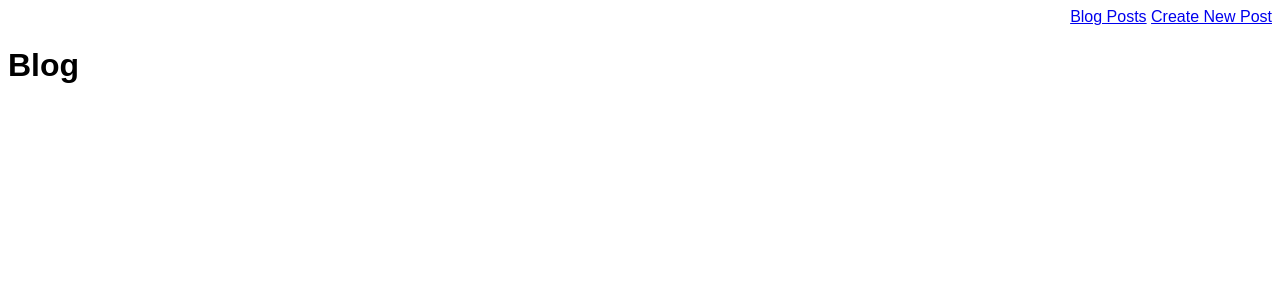
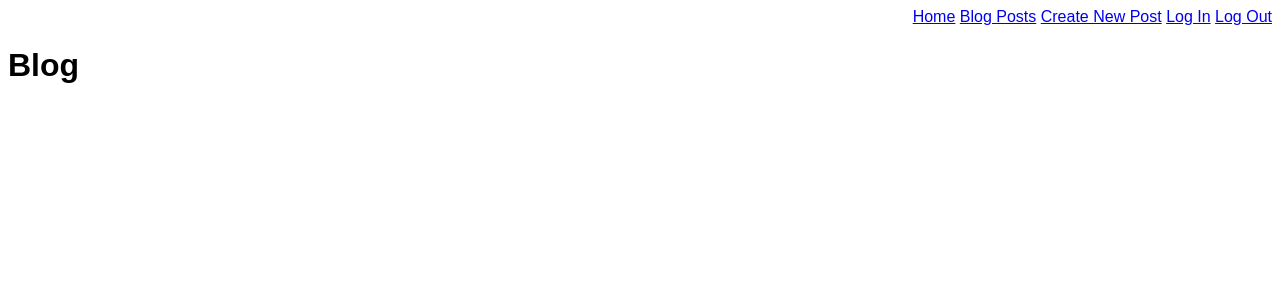
Before and after one commit to mecosu/blogz, a Flask app: page /blog in a window 1280 px wide. Shown: the top 300 px of the page. Run offline with Flask 2, Linux system fonts and the light colour scheme; data that the repository does not hold is empty.

Commit message:
added more links to nav

```diff
--- a/templates/base.html
+++ b/templates/base.html
@@ -6,8 +6,11 @@
     </head>
 <body>
     <nav>
+        <a href="/">Home</a>
         <a href="/blog">Blog Posts</a>
-        <a href="newpost">Create New Post</a>
+        <a href="/newpost">Create New Post</a>
+        <a href="/login">Log In</a>
+        <a href="/logout">Log Out</a>
     </nav>
 
     {% block content %}
```
